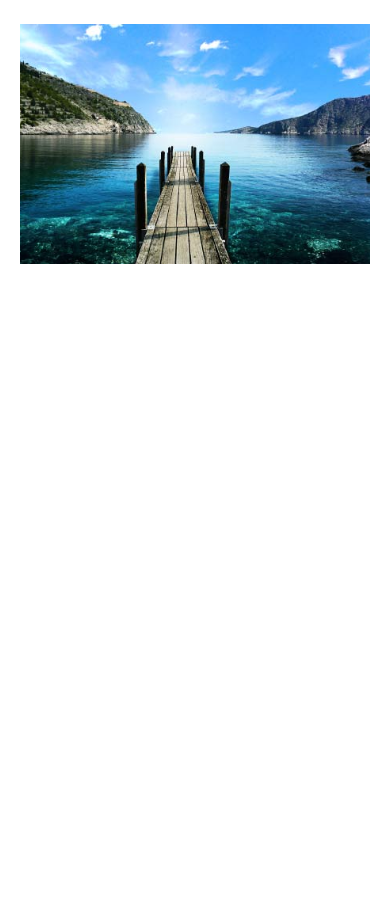
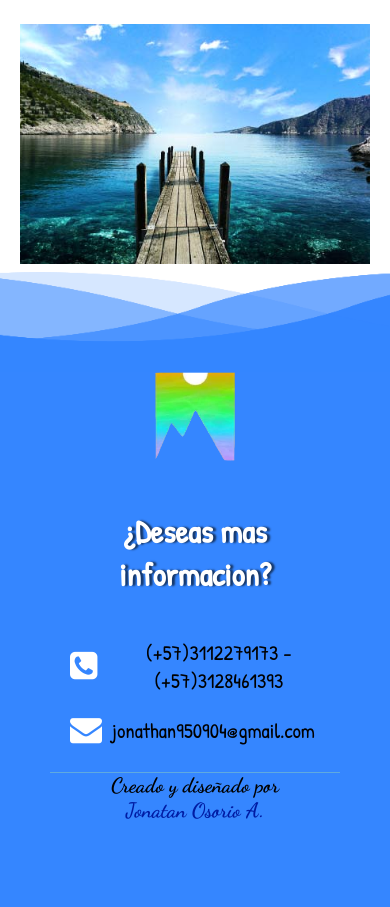
Before and after one commit to jonatanoa/Mirador-del-Samana, a PHP site: page /gallery.html in a window 390 px wide. Shown: the part 2900-3807 px from the top of the page. Before the commit the page ends 3164 px from the top, so only its background shows below. Run offline with PHP 8.4, Linux system fonts and the light colour scheme.

Commit message:
correnciones del responsive

```diff
--- /dev/null
+++ b/css/gallery.css
@@ -0,0 +1,473 @@
+* {
+    margin: 0;
+    padding: 0;
+    box-sizing: border-box; }
+
+.footer {
+display: flex;
+justify-content: flex-end;
+align-items: flex-end;
+min-height: 60vh; }
+.btn-gallery{
+border-top: 1px solid #60aadf;
+display: grid;
+grid-template-rows: 1fr 1fr;
+height: 7rem;
+justify-content: center;
+align-items: center;
+font-family: 'Patrick Hand', cursive;
+padding-bottom: 8rem;
+}
+.btn-title{
+font-size: 28px;
+color: #fff;
+margin-top: 1rem;
+text-shadow: 3px 0px 2px rgb(0 0 0 / 60%);
+}
+.btnBx{
+display: grid;
+justify-content: center;
+}
+.btn3 {
+justify-content: center;
+align-items: center;
+display: grid;
+color: #fff !important;
+font-size: 20px;
+font-weight: 500;
+list-style: none;
+text-decoration: none;
+padding: 0.5em 1.2em;
+width: 6rem;
+background: #0037ff;
+transition: all 1s ease;
+font-family: 'Dancing Script', cursive;
+border-radius: 5px 5px 5px 5px;
+}
+.btn3:hover {
+background:  #ebebeb;
+color:  #318aac !important;
+border-radius: 30px 30px 30px 30px;
+}
+.footer-bx {
+display: flex;
+justify-content: center;
+align-items: center;
+position: relative;
+width: 100%;
+background: #3586ff;
+min-height: 20rem;
+padding: 20px 50px; }
+.footer-bx-content-imgBx {
+display: grid;
+justify-content: center;
+align-items: center; }
+.footer-bx-content-imgBx-img {
+width: 5rem; }
+.footer-bx-content-bx-title {
+display: grid;
+justify-content: center;
+align-items: center;
+text-align: center;
+color: white;
+text-shadow: 3px 0px 2px rgba(0, 0, 0, 0.6);
+padding-top: 3rem;
+font-size: 2rem;
+font-family: 'Patrick Hand', cursive;
+margin-bottom: 2rem; }
+.footer-bx-content-bx-contactBx {
+display: flex;
+flex-direction: row;
+flex-wrap: wrap; }
+.footer-bx-content-bx-contactBx-contacts {
+display: flex;
+justify-content: center;
+margin: 10px;
+align-items: center;
+text-align: center; }
+.footer-bx-content-bx-contactBx-contacts-p {
+justify-content: center;
+display: grid;
+font-size: 1.3rem;
+font-family: 'Patrick Hand', cursive; }
+.footer-bx-content-bx-contactBx-contacts-icon {
+list-style: none; }
+.footer-bx-content-bx-desing {
+justify-content: center;
+text-align: center;
+display: grid;
+font-size: 1.3rem;
+font-family: 'Dancing Script', cursive;
+margin-top: 1rem;
+border-top: 1px solid #60aadf;
+margin-bottom: 4rem; }
+.footer-bx-content-bx-desing-p-a {
+color: #001ca3;
+cursor: pointer;
+text-decoration: none;
+display: inline-block;
+transition: all .4s ease; }
+.footer-bx-content-bx-desing-p-a:hover {
+transform: rotate(4deg) scale(1.3);
+color: white;
+text-shadow: 3px 0px 2px rgba(0, 0, 0, 0.6); }
+.footer-bx-waves_wave {
+position: absolute;
+top: -5rem;
+left: 0;
+width: 100%;
+height: 100px;
+background: url(../images/wave.png);
+background-size: 1000px 100px; }
+.footer-bx-waves_wave#wave1 {
+z-index: 1000;
+opacity: 1;
+bottom: 0;
+animation: animateWave 4s linear infinite; }
+.footer-bx-waves_wave#wave2 {
+z-index: 999;
+opacity: 0.5;
+bottom: 10px;
+animation: animateWave_02 4s linear infinite; }
+.footer-bx-waves_wave#wave3 {
+z-index: 1000;
+opacity: 0.2;
+bottom: 15px;
+animation: animateWave 3s linear infinite; }
+.footer-bx-waves_wave#wave4 {
+z-index: 999;
+opacity: 0.7;
+bottom: 20px;
+animation: animateWave_02 3s linear infinite; }
+
+.footer .fa {
+color: white;
+font-size: 2rem;
+margin: 0 10px; }
+
+@keyframes animateWave {
+0% {
+background-position-x: 1000px; }
+100% {
+background-position-x: 0px; } }
+
+@keyframes animateWave_02 {
+0% {
+background-position-x: 0px; }
+100% {
+background-position-x: 1000px; } }
+
+/* Menú*/
+.navigation{
+    position: fixed;
+    top: 20px;
+    right: 20px;
+    width: 120px;
+    height: 60px;
+    background: #fff;
+    box-shadow: 0 5px 15px rgba(0,0,0,0.2);
+    display: flex;
+    justify-content: space-between;
+    z-index: 4000;
+    transition: height 0.5s, width 0.5s;
+    transition-delay: 0s, 0.75s;
+    overflow: hidden;
+  }
+  .navigation.active{
+    width: 300px;
+    height: 400px;
+    transition: width 0.5s, height 0.5s;
+    transition-delay: 0s, 0.75s;
+  }
+  .navigation .userBx{
+    position: relative;
+    width: 60px;
+    height: 60px;
+    background: #fff;
+    overflow: hidden;
+    display: flex;
+    align-items: center;
+    transition: 0.5s;
+    transition-delay: 0.5s;
+  }
+  .navigation.active .userBx{
+    width: calc(100% - 60px);
+    transition-delay: 0s;
+  }
+  .navigation .userBx .titlemenu{
+    white-space: nowrap; /*esto hace que el nombre salga del contenedor padre*/
+    color: #555;
+    font-size: 1.5em;
+    margin: 0 24px;
+    font-family: 'Satisfy', cursive;
+  }
+  .navigation .userBx .imgBx{
+    position: relative;
+    min-width: 60px;
+    height: 60px;
+    overflow: hidden;
+    background: #fff;
+    border-radius: 50%;
+    border: 10px solid #fff;
+  }
+  .navigation .userBx .imgBx .img{
+    position: absolute;
+    top: 0;
+    left: 0;
+    width: 100%;
+    height: 100%;
+    object-fit: cover;
+  }
+  .navigation .menuToggle{
+    width: 60px;
+    height: 60px;
+    cursor: pointer;
+    display: flex;
+    justify-content: center;
+    align-items: center;
+  }
+  .navigation .menuToggle::before{  /*Raya de arriba*/
+    content: '';
+    position: absolute;
+    width: 32px;
+    height: 2px;
+    background: #555;
+    transform: translateY(-10px);
+    box-shadow: 0 10px #555;
+    transition: .5s;
+  }
+  .navigation .menuToggle::after{ /*Raya de abajo*/
+    content: '';
+    position: absolute;
+    width: 32px;
+    height: 2px;
+    background: #555;
+    transform: translateY(10px);
+    transition: .5s;
+  }
+  .navigation.active .menuToggle::before{ /*efecto Raya de arriba*/
+    transform: translateY(0px) rotate(45deg);
+    box-shadow: 0 0px #555;
+  }
+  .navigation.active .menuToggle::after{ /*efecto Raya de abajo*/
+    transform: translateY(0px) rotate(-45deg);
+  }
+  .menu{
+    position: absolute;
+    width: 100%;
+    height: calc(100% - 60px);
+    margin-top: 60px;
+    padding: 20px;
+    border-top: 1px solid rgba(0,0,0,0.1);
+  }
+  .menu .list{
+    list-style: none;
+  }
+  .menu .list .link:hover{
+    color: #4e65ff ;
+  }
+  .menu .list .link{
+    display: flex;
+    font-family: 'Open Sans', sans-serif;
+    align-items: center;
+    gap: 10px;
+    margin: 18px 0;
+    font-size: 1.2em;
+    font-weight: 700;
+    text-decoration: none;
+    color: #555;
+  }
+  .menu .list .link ion-icon{
+    font-size: 1.5em;
+  }
+  .menu .list .link:hover ion-icon{
+    color: rgb(0, 0, 0);
+  }
+
+  /*Gallery*/
+  .gallery{
+    display: grid;
+    grid-template-columns: repeat(auto-fit,minmax(250px,1fr));
+    grid-auto-flow: dense;
+    grid-auto-rows: minmax(200px,auto);
+    gap: 20px;
+    padding: 20px;
+    margin-bottom: 4rem;
+  }
+  .gallery .gallery-card{
+    overflow: hidden;
+  }
+
+  .gallery .gallery-card .card{
+    width: 100%;
+    height: 15rem;
+    object-fit: cover;
+    transition: transform 0.3s ease-in-out;
+  }
+  .gallery .gallery-card .card:hover{
+    filter: opacity(0.9);
+    transform: scale(1.1);
+  }
+  @media(min-width:600px){
+    .gallery .wide{
+      grid-column: span 2;
+    }
+  }
+
+/* Menú*/
+.navigation{
+    position: fixed;
+    top: 20px;
+    right: 20px;
+    width: 120px;
+    height: 60px;
+    background: #fff;
+    box-shadow: 0 5px 15px rgba(0,0,0,0.2);
+    display: flex;
+    justify-content: space-between;
+    z-index: 4000;
+    transition: height 0.5s, width 0.5s;
+    transition-delay: 0s, 0.75s;
+    overflow: hidden;
+  }
+  .navigation.active{
+    width: 300px;
+    height: 400px;
+    transition: width 0.5s, height 0.5s;
+    transition-delay: 0s, 0.75s;
+  }
+  .navigation .userBx{
+    position: relative;
+    width: 60px;
+    height: 60px;
+    background: #fff;
+    overflow: hidden;
+    display: flex;
+    align-items: center;
+    transition: 0.5s;
+    transition-delay: 0.5s;
+  }
+  .navigation.active .userBx{
+    width: calc(100% - 60px);
+    transition-delay: 0s;
+  }
+  .navigation .userBx .titlemenu{
+    white-space: nowrap; /*esto hace que el nombre salga del contenedor padre*/
+    color: #555;
+    font-size: 1.5em;
+    margin: 0 24px;
+    font-family: 'Satisfy', cursive;
+  }
+  .navigation .userBx .imgBx{
+    position: relative;
+    min-width: 60px;
+    height: 60px;
+    overflow: hidden;
+    background: #fff;
+    border-radius: 50%;
+    border: 10px solid #fff;
+  }
+  .navigation .userBx .imgBx .img{
+    position: absolute;
+    top: 0;
+    left: 0;
+    width: 100%;
+    height: 100%;
+    object-fit: cover;
+  }
+  .navigation .menuToggle{
+    width: 60px;
+    height: 60px;
+    cursor: pointer;
+    display: flex;
+    justify-content: center;
+    align-items: center;
+  }
+  .navigation .menuToggle::before{  /*Raya de arriba*/
+    content: '';
+    position: absolute;
+    width: 32px;
+    height: 2px;
+    background: #555;
+    transform: translateY(-10px);
+    box-shadow: 0 10px #555;
+    transition: .5s;
+  }
+  .navigation .menuToggle::after{ /*Raya de abajo*/
+    content: '';
+    position: absolute;
+    width: 32px;
+    height: 2px;
+    background: #555;
+    transform: translateY(10px);
+    transition: .5s;
+  }
+  .navigation.active .menuToggle::before{ /*efecto Raya de arriba*/
+    transform: translateY(0px) rotate(45deg);
+    box-shadow: 0 0px #555;
+  }
+  .navigation.active .menuToggle::after{ /*efecto Raya de abajo*/
+    transform: translateY(0px) rotate(-45deg);
+  }
+  .menu{
+    position: absolute;
+    width: 100%;
+    height: calc(100% - 60px);
+    margin-top: 60px;
+    padding: 20px;
+    border-top: 1px solid rgba(0,0,0,0.1);
+  }
+  .menu .list{
+    list-style: none;
+  }
+  .menu .list .link:hover{
+    color: #4e65ff ;
+  }
+  .menu .list .link{
+    display: flex;
+    font-family: 'Open Sans', sans-serif;
+    align-items: center;
+    gap: 10px;
+    margin: 18px 0;
+    font-size: 1.2em;
+    font-weight: 700;
+    text-decoration: none;
+    color: #555;
+  }
+  .menu .list .link ion-icon{
+    font-size: 1.5em;
+  }
+  .menu .list .link:hover ion-icon{
+    color: rgb(0, 0, 0);
+  }
+
+  /*Gallery*/
+  .gallery{
+    display: grid;
+    grid-template-columns: repeat(auto-fit,minmax(250px,1fr));
+    grid-auto-flow: dense;
+    grid-auto-rows: minmax(200px,auto);
+    gap: 20px;
+    padding: 20px;
+    margin-bottom: 4rem;
+    /* min-width: 40rem; */
+  }
+  .gallery .gallery-card{
+    overflow: hidden;
+  }
+
+  .gallery .gallery-card .card{
+    width: 100%;
+    height: 15rem;
+    object-fit: cover;
+    transition: transform 0.3s ease-in-out;
+  }
+  .gallery .gallery-card .card:hover{
+    filter: opacity(0.9);
+    transform: scale(1.1);
+  }
+  @media(min-width:600px){
+    .gallery .wide{
+      grid-column: span 2;
+    }
+  }
--- a/css/style.css
+++ b/css/style.css
@@ -392,7 +413,49 @@
   display: flex;
   justify-content: flex-end;
   align-items: flex-end;
+  min-width: 40rem;
   min-height: 60vh; }
+.btn-gallery{
+  border-top: 1px solid #60aadf;
+  display: grid;
+  grid-template-rows: 1fr 1fr;
+  height: 7rem;
+  justify-content: center;
+  align-items: center;
+  font-family: 'Patrick Hand', cursive;
+  padding-bottom: 8rem;
+}
+.btn-title{
+  font-size: 28px;
+  color: #fff;
+  margin-top: 1rem;
+  text-shadow: 3px 0px 2px rgb(0 0 0 / 60%);
+}
+.btnBx{
+  display: grid;
+  justify-content: center;
+}
+.btn3 {
+  justify-content: center;
+  align-items: center;
+  display: grid;
+  color: #fff !important;
+  font-size: 20px;
+  font-weight: 500;
+  list-style: none;
+  text-decoration: none;
+  padding: 0.5em 1.2em;
+  width: 6rem;
+  background: #0037ff;
+  transition: all 1s ease;
+  font-family: 'Dancing Script', cursive;
+  border-radius: 5px 5px 5px 5px;
+}
+.btn3:hover {
+  background:  #ebebeb;
+  color:  #318aac !important;
+  border-radius: 30px 30px 30px 30px;
+}
   .footer-bx {
     display: flex;
     justify-content: center;
@@ -438,6 +501,7 @@
           list-style: none; }
     .footer-bx-content-bx-desing {
       justify-content: center;
+      text-align: center;
       display: grid;
       font-size: 1.3rem;
       font-family: 'Dancing Script', cursive;
@@ -632,7 +699,8 @@
   grid-auto-rows: minmax(200px,auto);
   gap: 20px;
   padding: 20px;
-
+  margin-bottom: 4rem;
+  /* min-width: 40rem; */
 }
 .gallery .gallery-card{
   overflow: hidden;
--- a/gallery.html
+++ b/gallery.html
@@ -4,8 +4,16 @@
     <meta charset="UTF-8">
     <meta http-equiv="X-UA-Compatible" content="IE=edge">
     <meta name="viewport" content="width=device-width, initial-scale=1.0">
-    <link rel="stylesheet" type="text/css" href="css/style.css">
+    <link rel="stylesheet" type="text/css" href="css/gallery.css">
     <link rel="stylesheet" type="text/css" href="css/lightbox.min.css">
+    <!-- fonts -->
+    <link href="https://fonts.googleapis.com/css2?family=Lobster&display=swap" rel="stylesheet"><!--main-->
+    <link href="https://fonts.googleapis.com/css2?family=Dancing+Script:wght@700&display=swap" rel="stylesheet"><!--sub-->
+    <link href="https://fonts.googleapis.com/css2?family=Open+Sans:wght@300&display=swap" rel="stylesheet"><!--description, paragraph-->
+    <link href="https://fonts.googleapis.com/css2?family=Architects+Daughter&family=Courgette&family=Patrick+Hand&display=swap" rel="stylesheet"><!--description, title-->
+    <link href="https://fonts.googleapis.com/css2?family=Satisfy&display=swap" rel="stylesheet"><!--description title-->
+    <!--icons-->
+    <link rel="stylesheet" href="https://stackpath.bootstrapcdn.com/font-awesome/4.7.0/css/font-awesome.min.css" integrity="sha384-wvfXpqpZZVQGK6TAh5PVlGOfQNHSoD2xbE+QkPxCAFlNEevoEH3Sl0sibVcOQVnN" crossorigin="anonymous">
     <title>Galeria de fotos</title>
 </head>
 <body>
@@ -18,7 +26,7 @@
         </div>
         <div class="menuToggle"></div>
         <div class="menu">
-            <li class="list"><a class="link" href="#"><ion-icon name="home-outline"></ion-icon>
+            <li class="list"><a class="link" href="./index.html"><ion-icon name="home-outline"></ion-icon>
                 Inicio</a></li>
             <li class="list"><a class="link" href="#"><ion-icon name="images-outline"></ion-icon>
                 Galeria</a></li>
@@ -32,7 +40,7 @@
                 Contactos</a></li>
         </div>
     </section>
-    <section class="gallery">
+    <section class="gallery"> <!--Gallery-->
         <div class="gallery-card">
             <a href="images/fotos/img1.jpg" data-lightbox="roadtrip" data-title="My caption">
                 <img class="card" src="images/fotos/img1.jpg">
@@ -94,6 +102,42 @@
             </a>
         </div>
     </section>
+    <section class="footer"> <!--footer-->
+        <div class="footer-bx">
+            <div class="footer-bx-content">
+                <div class="footer-bx-content-imgBx">
+                    <img class="footer-bx-content-imgBx-img" src="images/logo.png">
+                </div>
+                <div class="footer-bx-content-bx">
+                    <h3 class="footer-bx-content-bx-title">¿Deseas mas informacion?</h3>
+                    <div class="footer-bx-content-bx-contactBx">
+                        <div class="footer-bx-content-bx-contactBx-contacts">
+                            <ul class="footer-bx-content-bx-contactBx-contacts-icon">
+                                <i class="fa fa-phone-square" aria-hidden="true"></i>
+                            </ul>
+                            <p class="footer-bx-content-bx-contactBx-contacts-p">(+57)3112279173 - (+57)3128461393</p>
+                        </div>
+                        <div class="footer-bx-content-bx-contactBx-contacts">
+                            <ul class="footer-bx-content-bx-contactBx-contacts-icon">
+                                <i class="fa fa-envelope" aria-hidden="true"></i>
+                            </ul>
+                            <p class="footer-bx-content-bx-contactBx-contacts-p">jonathan950904@gmail.com</p>
+                        </div>
+                    </div>
+                    <div class="footer-bx-content-bx-desing">
+                        <p class="footer-bx-content-bx-desing-p">Creado y diseñado por <a class="footer-bx-content-bx-desing-p-a">Jonatan Osorio A.</a></p>
+                    </div>
+                </div>
+            </div>
+            <div class="footer-bx-waves">
+                <div class="footer-bx-waves_wave" id="wave1"></div>
+                <div class="footer-bx-waves_wave" id="wave2"></div>
+                <div class="footer-bx-waves_wave" id="wave3"></div>
+                <div class="footer-bx-waves_wave" id="wave4"></div>
+            </div>
+        </div>
+
+    </section>
 
 
     <!--Scripts-->
```
Also changed, not shown: other parts of css/style.css (+33 -9 lines), index.html (+12 -4 lines), images/amanecer.jpg, images/fotos/1.jpg (deleted), images/fotos/2.jpg (deleted), images/fotos/3.jpg (deleted).
